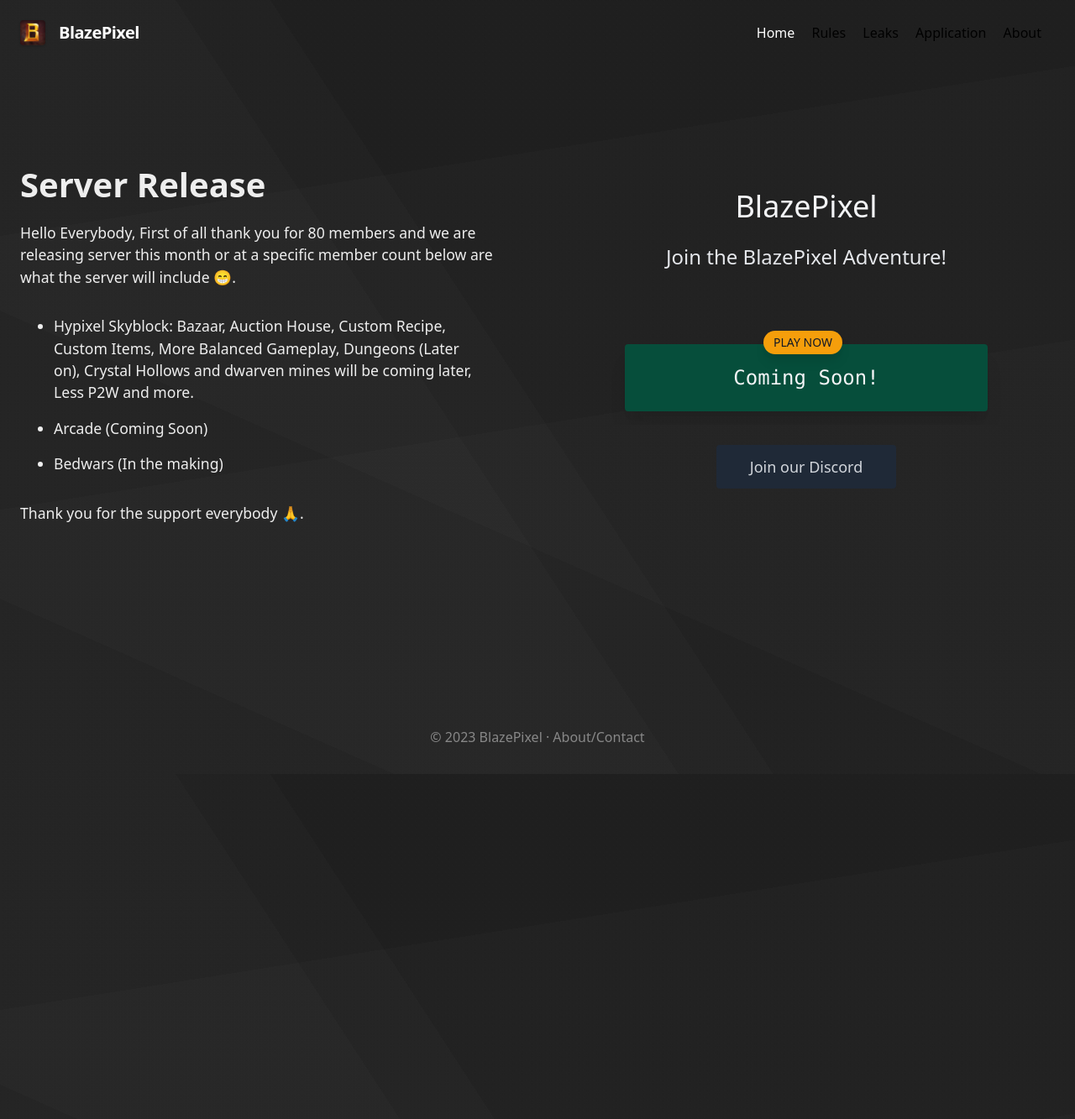
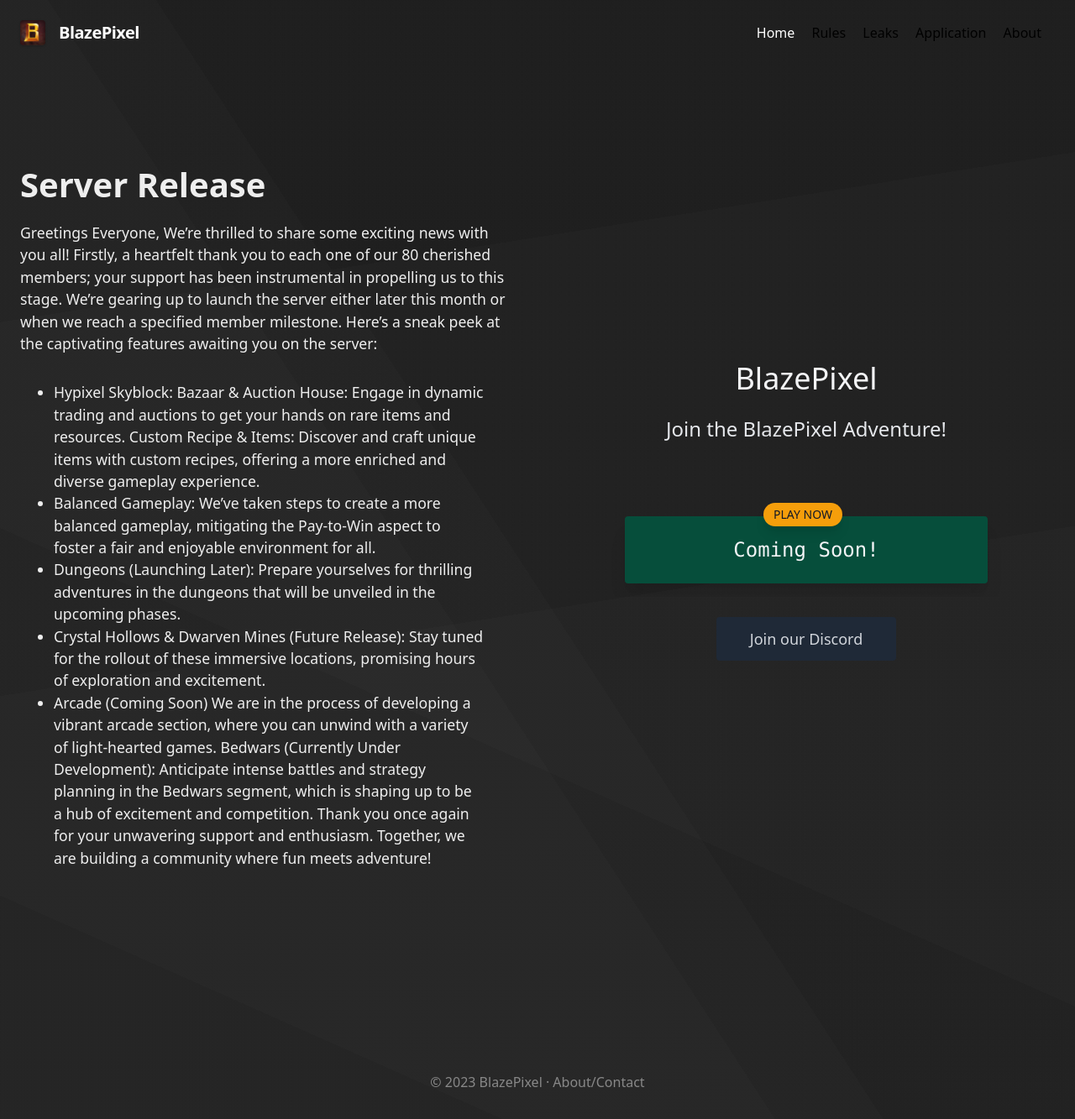
Before and after one commit to BlazePixel-Network/website, a Jekyll site: the page built from docs/index.md, in a window 1280 px wide. Shown: the whole page at 84% size. Built offline with Jekyll 4.4.1, drawn with Linux system fonts in a browser that asks for light colours; a script that is not in the unit is left out; comment, search, counter and statistics services are not loaded; our own code applies the rules of GitHub Pages for plain Markdown files; before the commit the page ends 922 px from its top, so only the background shows below that.

Commit message:
Update index.md

```diff
--- a/docs/index.md
+++ b/docs/index.md
@@ -4,14 +4,20 @@
 ---
 # Server Release
 
-Hello Everybody,
-First of all thank you for 80 members and we are releasing server this month or at a specific member count below are what the server will include 😁.
+Greetings Everyone,
+We're thrilled to share some exciting news with you all! Firstly, a heartfelt thank you to each one of our 80 cherished members; your support has been instrumental in propelling us to this stage. We're gearing up to launch the server either later this month or when we reach a specified member milestone. Here's a sneak peek at the captivating features awaiting you on the server:
 
 - Hypixel Skyblock:
-  Bazaar, Auction House, Custom Recipe, Custom Items, More Balanced Gameplay, Dungeons (Later on), Crystal Hollows and dwarven mines will be coming later, Less P2W and more.
-
+Bazaar & Auction House: Engage in dynamic trading and auctions to get your hands on rare items and resources.
+Custom Recipe & Items: Discover and craft unique items with custom recipes, offering a more enriched and diverse gameplay experience.
+- Balanced Gameplay:
+We've taken steps to create a more balanced gameplay, mitigating the Pay-to-Win aspect to foster a fair and enjoyable environment for all.
+- Dungeons (Launching Later):
+Prepare yourselves for thrilling adventures in the dungeons that will be unveiled in the upcoming phases.
+- Crystal Hollows & Dwarven Mines (Future Release):
+Stay tuned for the rollout of these immersive locations, promising hours of exploration and excitement.
 - Arcade (Coming Soon)
-
-- Bedwars (In the making)
-
-Thank you for the support everybody 🙏.
+We are in the process of developing a vibrant arcade section, where you can unwind with a variety of light-hearted games.
+Bedwars (Currently Under Development):
+Anticipate intense battles and strategy planning in the Bedwars segment, which is shaping up to be a hub of excitement and competition.
+Thank you once again for your unwavering support and enthusiasm. Together, we are building a community where fun meets adventure!
```
